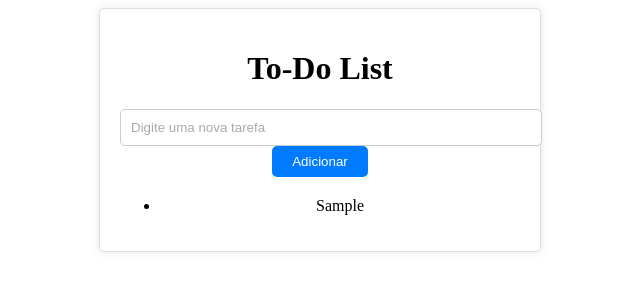
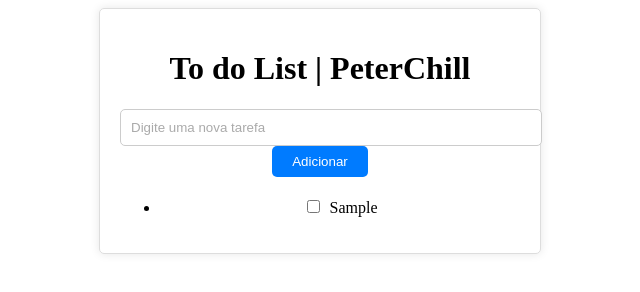
Before and after one commit to YoPeterChill/To-do-list, a plain HTML site: page To-do-list/index.html in a window 1280 px wide. Both pictures are taken after typing "Sample" into the empty fields and a click on the button "Adicionar". Shown: the whole page, without its empty margins (320-960 px from the left). Drawn offline with Linux system fonts and the light colour scheme.

Commit message:
Melhoras

```diff
--- a/To-do-list/index.html
+++ b/To-do-list/index.html
@@ -8,12 +8,13 @@
 </head>
 <body>
     <div class="container">
-        <h1>To-Do List</h1>
+        <h1>To do List | PeterChill</h1>
         <form id="task-form">
             <input type="text" id="task-input" placeholder="Digite uma nova tarefa" />
             <button type="submit">Adicionar</button>
         </form>
         <ul id="task-list">
+
             <!-- As tarefas serão adicionadas dinamicamente aqui -->
         </ul>
     </div>
--- a/To-do-list/script.js
+++ b/To-do-list/script.js
@@ -20,3 +20,20 @@ taskForm.addEventListener('submit', function(event) {
         addTask(taskText);
     }
 });
+
+
+function addTask(taskText) {
+    const taskItem = document.createElement('li');
+    const taskCheckbox = document.createElement('input');
+    taskCheckbox.type = 'checkbox';
+    taskCheckbox.classList.add('task-checkbox');
+
+    const taskTextElement = document.createElement('span');
+    taskTextElement.textContent = taskText;
+
+    taskItem.appendChild(taskCheckbox); // Adiciona o checkbox à tarefa
+    taskItem.appendChild(taskTextElement); // Adiciona o texto da tarefa
+    taskList.appendChild(taskItem);
+
+    taskInput.value = '';
+}
--- a/To-do-list/style.css
+++ b/To-do-list/style.css
@@ -31,3 +31,21 @@ button {
     padding: 8px 20px;
     cursor: pointer;
 }
+/* Estilo para os checkboxes */
+.task-checkbox {
+    margin-right: 10px;
+}
+
+/* Estilize o visual dos checkboxes */
+.task-checkbox:checked::before {
+    content: '\2713'; /* Caractere Unicode do checkmark */
+    color: #007bff; /* Cor do checkmark */
+    font-size: 16px;
+}
+
+/* Estilize o texto da tarefa */
+.task-item {
+    display: flex;
+    align-items: center;
+    margin-bottom: 10px;
+}
```
